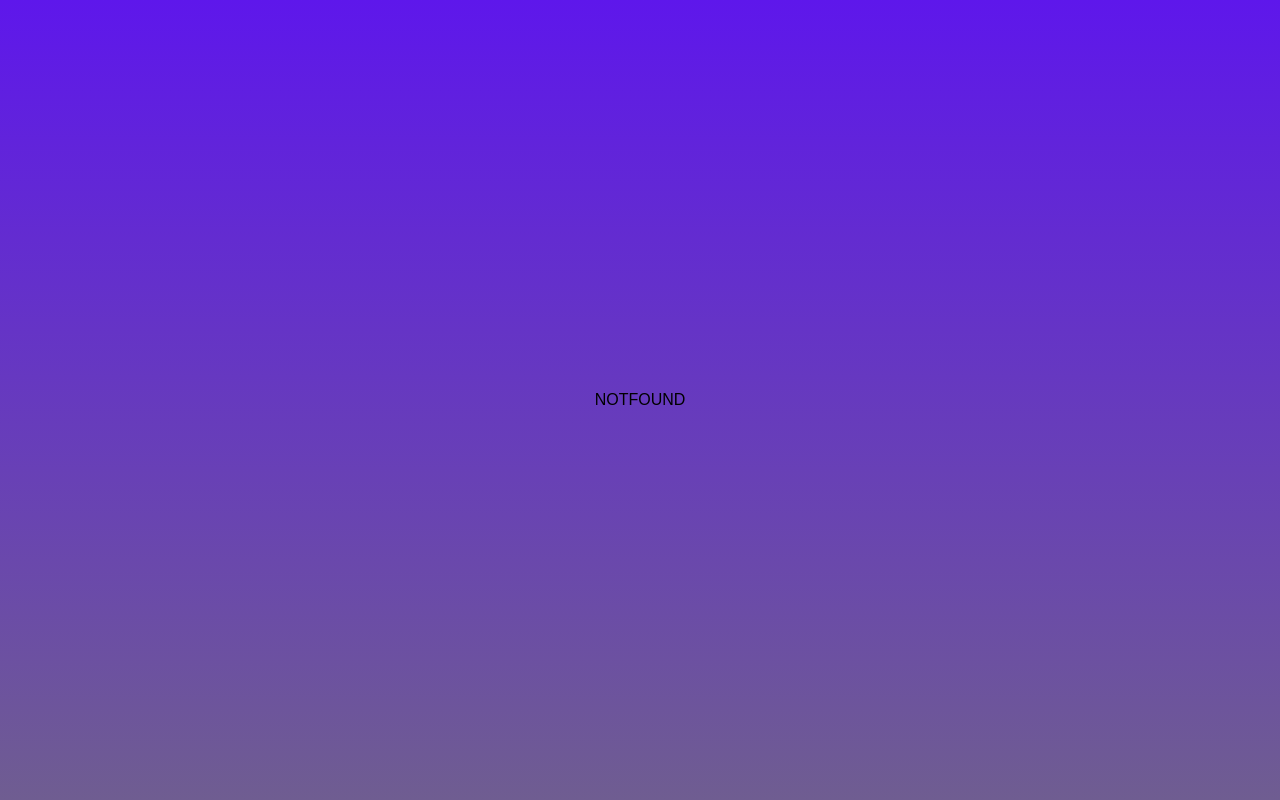
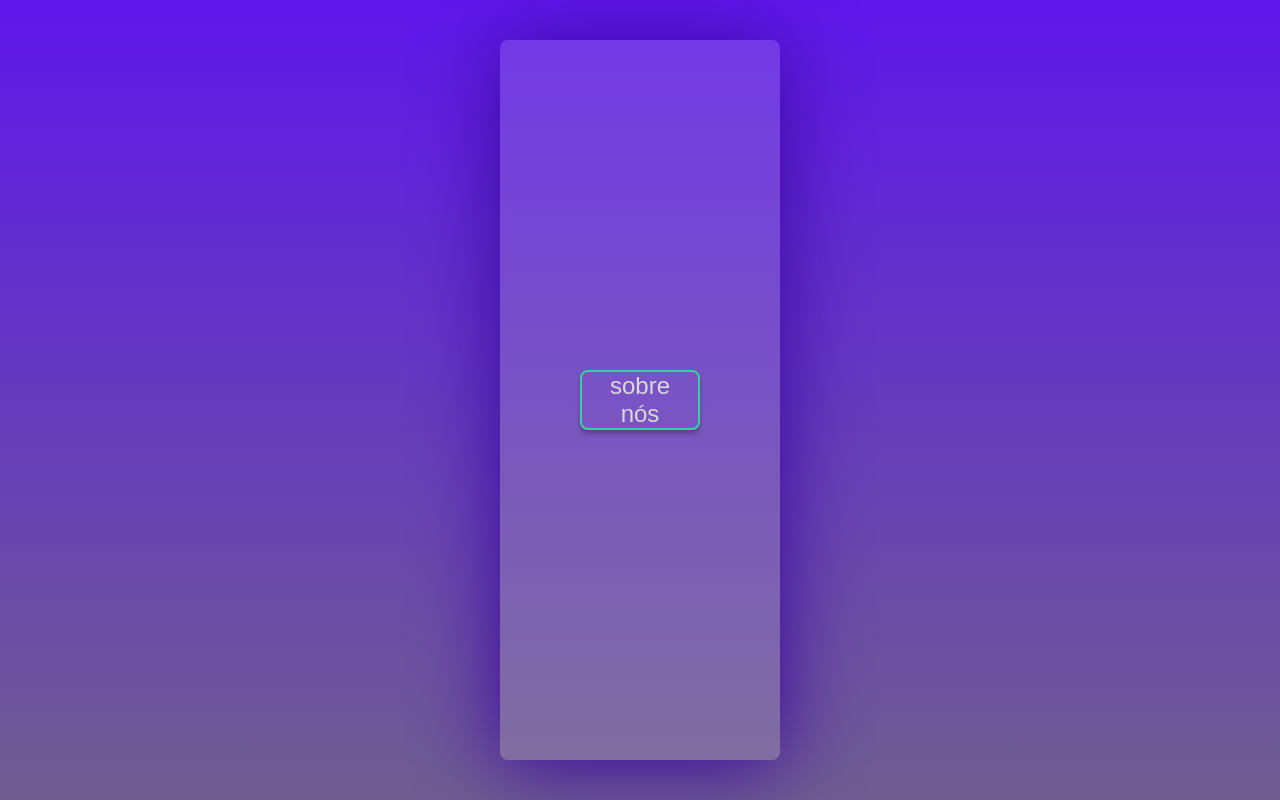
Before and after one commit to MarcosPaulo62/VemSearch, a React (Create React App) app: page / in a window 1280 px wide. Built offline with nearby package versions, Linux system fonts and the light colour scheme; a web font is replaced by a local one.

Commit message:
prop button

```diff
--- a/src/Routes.tsx
+++ b/src/Routes.tsx
@@ -1,5 +1,5 @@
 import { BrowserRouter, Routes, Route } from "react-router-dom";
-
+import { Inicio } from "./pages/Inicio/Inicio";
 import { Sobre } from "./pages/Sobre/Sobre";
 import { Login } from "./pages/Login/Login";
 import { Cadastro } from "./pages/Cadastro/Cadastro";
@@ -11,7 +11,7 @@ export function RoutesVemSearch() {
     return (
         <BrowserRouter>
             <Routes>
-                {/* <Route path="/" element={<Inicio/>}/> */}
+                <Route path="/" element={<Inicio/>}/>
                 <Route path="/sobre" element={<Sobre/>}/>
                 <Route path="/login" element={<Login/>}/>
                 <Route path="/cadastro" element={<Cadastro/>}/>
--- a/src/components/Button/Button.tsx
+++ b/src/components/Button/Button.tsx
@@ -4,8 +4,8 @@ interface IchildrenButton extends ButtonProps{
     children: React.ReactNode;
 }
 
-export function Button({children, width, color, border, backgroundColor}: IchildrenButton) {
+export function Button({children, width, color, border, backgroundColor, fontSize}: IchildrenButton) {
     return (
-        <ButtonStyle width={width} backgroundColor={backgroundColor} border={border} color={color}>{children}</ButtonStyle>
+        <ButtonStyle fontSize={fontSize} width={width} backgroundColor={backgroundColor} border={border} color={color}>{children}</ButtonStyle>
     )
 }
--- a/src/components/Button/style.ts
+++ b/src/components/Button/style.ts
@@ -5,6 +5,7 @@ export interface ButtonProps {
     color: string;
     border: string;
     backgroundColor: string;
+    fontSize: string;
   }
 
 export const ButtonStyle = styled.button<ButtonProps>`
@@ -17,7 +18,7 @@ padding: 14px;
 border-radius: 8px;
 height: 60px;
 box-shadow: 0px 4px 4px 0px rgba(0, 0, 0, 0.25);
-font-size: 1.5rem;
+font-size: ${props => props.fontSize};
 
 width: ${props => props.width};
 color: ${props => props.color};
@@ -26,6 +27,7 @@ background-color: ${props => props.backgroundColor};
 
 &:hover{
     background-color: var(--brand-2-hover);
+    border: none;
     cursor: pointer;
 }
 `
--- /dev/null
+++ b/src/pages/Inicio/Inicio.tsx
@@ -0,0 +1,12 @@
+import { Button } from "../../components/Button/Button";
+import { CardBackground } from "../../components/CardBackground/CardBackground";
+
+export function Inicio(){
+    return(
+        <>
+            <CardBackground>
+                <Button fontSize="24px" width={"120px"} color={"var(--off-white)"} border={"2px solid var(--brand-2)"} backgroundColor={"transparent"}>sobre nós</Button>
+            </CardBackground>
+        </>
+    )
+}
```
